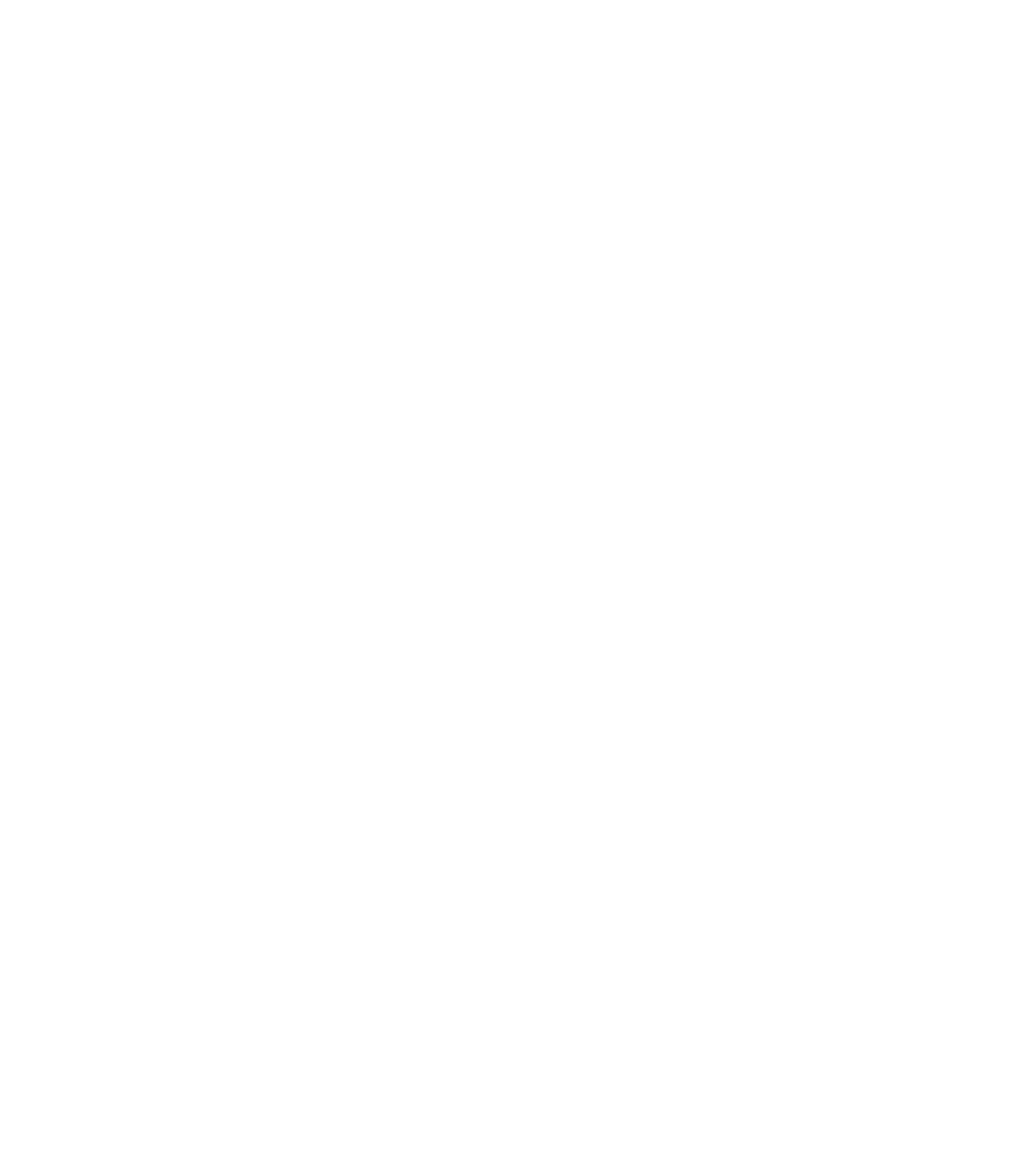
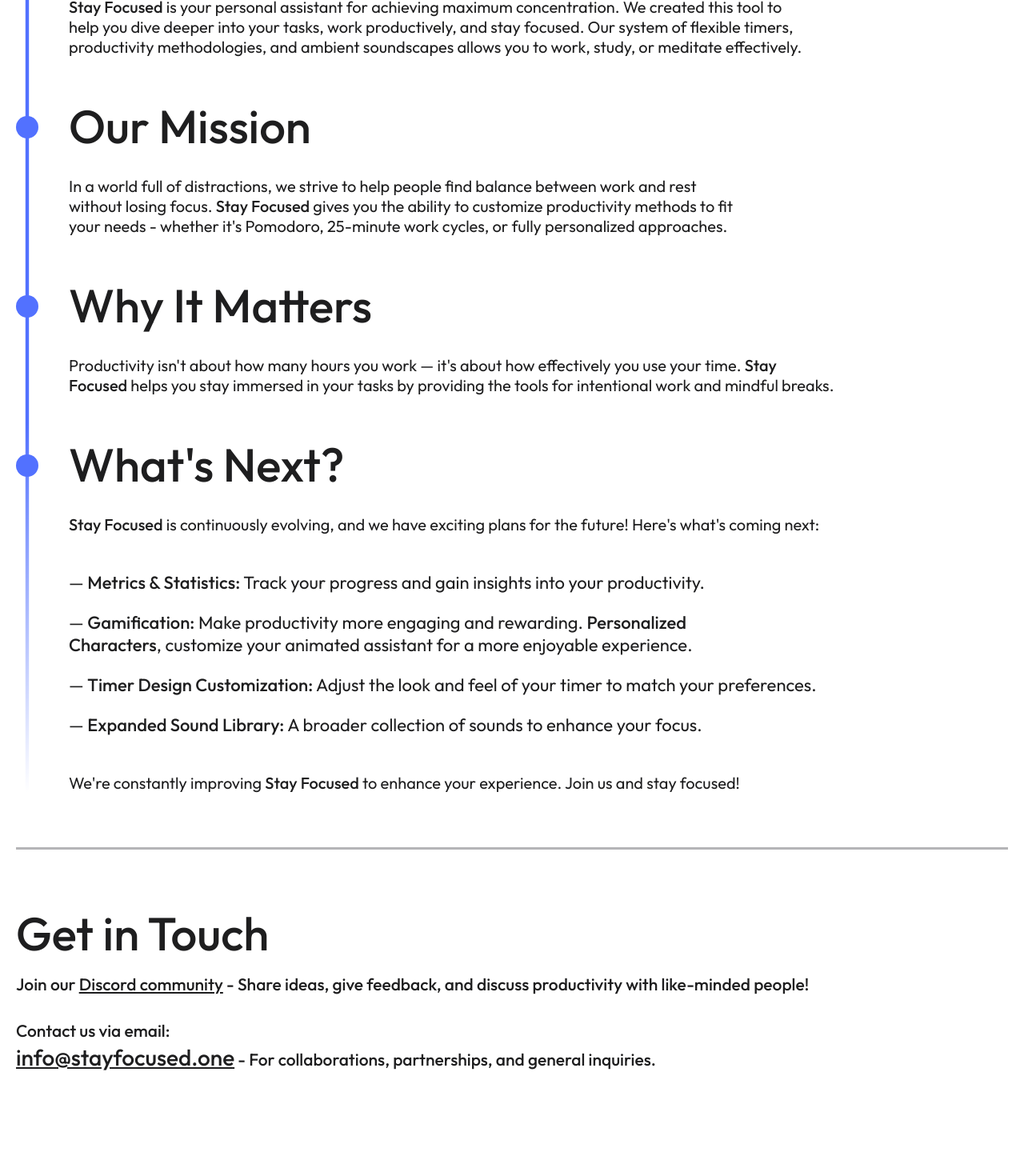
Before and after one commit to despejo11/stay-focused-frontend, a Next.js app: page /about in a window 1280 px wide. Shown: the part 280-1750 px from the top of the page at 80% size. Before the commit the page ends 800 px from the top, so only its background shows below. Built offline with nearby package versions, Linux system fonts and the light colour scheme.

Commit message:
Added content for the about page

```diff
--- a/src/app/about/page.tsx
+++ b/src/app/about/page.tsx
@@ -1,5 +1,7 @@
 import { Metadata } from 'next'
 import Header from '@/components/ui/Header/Header'
+import AboutContent from '@/components/ui/AboutContent/AboutContent'
+import Footer from '@/components/ui/Footer/Footer'
 
 export const metadata: Metadata = {
   title: 'About - Stay Focused',
@@ -9,6 +11,8 @@
   return (
     <>
       <Header />
+      <AboutContent />
+      <Footer />
     </>
   )
 }
--- /dev/null
+++ b/src/components/ui/AboutContent/AboutContent.tsx
@@ -0,0 +1,165 @@
+'use client'
+
+import styles from './style.module.scss'
+import Line from '@/components/Line/Line'
+import useThemeClass from '@/hooks/useThemeClass'
+import { LinksConfig } from '@/config/links.config'
+import { useEffect, useRef, useState } from 'react'
+
+export default function AboutContent() {
+  const contentRef = useRef<HTMLDivElement>(null)
+  const [contentHeight, setContentHeight] = useState(0)
+
+  useEffect(() => {
+    const updateHeight = () => {
+      if (contentRef.current) {
+        setContentHeight(contentRef.current.offsetHeight)
+      }
+    }
+
+    if (!contentRef.current) return
+
+    const observer = new ResizeObserver(updateHeight)
+    observer.observe(contentRef.current)
+    updateHeight()
+
+    return () => observer.disconnect()
+  }, [])
+
+  return (
+    <div className='container'>
+      <div className={styles.content} ref={contentRef}>
+        <svg
+          width='clamp(0.338rem, 0.278rem + 0.3vw, 0.5rem)'
+          height={Math.max(0, contentHeight - 30)}
+          viewBox='0 0 4 1936'
+          fill='none'
+          xmlns='http://www.w3.org/2000/svg'
+          className={styles.progress}
+        >
+          <line
+            x1='2'
+            x2='2'
+            y2='1936'
+            stroke='url(#paint0_linear_136_21)'
+            strokeWidth='clamp(0.338rem, 0.278rem + 0.3vw, 0.5rem)'
+          />
+          <defs>
+            <linearGradient
+              id='paint0_linear_136_21'
+              x1='9.69286e-09'
+              y1='1095'
+              x2='-0.5'
+              y2='1936'
+              gradientUnits='userSpaceOnUse'
+            >
+              <stop stopColor='#5271FF' />
+              <stop offset='1' stopColor='#5271FF' stopOpacity='0' />
+            </linearGradient>
+          </defs>
+        </svg>
+
+        <div className={styles.card}>
+          <img src='/images/other/Ellipse.svg' alt='Ellipse' />
+
+          <div className={styles.text}>
+            <p className={styles.title}>About Stay Focused</p>
+            <p className={styles.description}>
+              <span>Stay Focused</span> is your personal assistant for achieving
+              maximum concentration. We created this tool to help you dive
+              deeper into your tasks, work productively, and stay focused. Our
+              system of flexible timers, productivity methodologies, and ambient
+              soundscapes allows you to work, study, or meditate effectively.
+            </p>
+          </div>
+        </div>
+
+        <div className={styles.card}>
+          <img src='/images/other/Ellipse.svg' alt='Ellipse' />
+
+          <div className={styles.text}>
+            <p className={styles.title}>Our Mission</p>
+            <p className={styles.description}>
+              In a world full of distractions, we strive to help people find
+              balance between work and rest without losing focus.{' '}
+              <span>Stay Focused</span> gives you the ability to customize
+              productivity methods to fit your needs - whether it's Pomodoro,
+              25-minute work cycles, or fully personalized approaches.
+            </p>
+          </div>
+        </div>
+
+        <div className={styles.card}>
+          <img src='/images/other/Ellipse.svg' alt='Ellipse' />
+
+          <div className={styles.text}>
+            <p className={styles.title}>Why It Matters</p>
+            <p className={styles.description}>
+              Productivity isn't about how many hours you work — it's about how
+              effectively you use your time. <span>Stay Focused</span> helps you
+              stay immersed in your tasks by providing the tools for intentional
+              work and mindful breaks.
+            </p>
+          </div>
+        </div>
+
+        <div className={styles.cardAlt}>
+          <img src='/images/other/Ellipse.svg' alt='Ellipse' />
+
+          <div className={styles.text}>
+            <p className={styles.title}>What's Next?</p>
+            <p className={styles.subtitle}>
+              <span>Stay Focused</span> is continuously evolving, and we have
+              exciting plans for the future! Here's what's coming next:
+            </p>
+
+            <div className={styles.description}>
+              <p>
+                — <span>Metrics & Statistics:</span> Track your progress and
+                gain insights into your productivity.
+              </p>
+
+              <p>
+                — <span>Gamification:</span> Make productivity more engaging and
+                rewarding. <span>Personalized Characters</span>, customize your
+                animated assistant for a more enjoyable experience.
+              </p>
+
+              <p>
+                — <span>Timer Design Customization:</span> Adjust the look and
+                feel of your timer to match your preferences.
+              </p>
+
+              <p>
+                — <span>Expanded Sound Library:</span> A broader collection of
+                sounds to enhance your focus.
+              </p>
+            </div>
+
+            <p className={styles.subtitle}>
+              We're constantly improving <span>Stay Focused</span> to enhance
+              your experience. Join us and stay focused!
+            </p>
+          </div>
+        </div>
+      </div>
+
+      <Line />
+
+      <div className={useThemeClass(styles.contact, styles.darkContact)}>
+        <p className={styles.title}>Get in Touch</p>
+        <p className={styles.discord}>
+          Join our <a href={LinksConfig.discord}>Discord community</a> - Share
+          ideas, give feedback, and discuss productivity with like-minded
+          people!
+        </p>
+
+        <p className={styles.email}>
+          Contact us via email: <br />{' '}
+          <a href={LinksConfig.email}>info@stayfocused.one</a> - For
+          collaborations, partnerships, and general inquiries.
+        </p>
+      </div>
+    </div>
+  )
+}
--- /dev/null
+++ b/src/components/ui/AboutContent/style.module.scss
@@ -0,0 +1,145 @@
+@import '@/styles/index.scss';
+
+.content {
+  margin-top: $m-top;
+  display: flex;
+  flex-direction: column;
+  gap: 50px;
+  position: relative;
+
+  .progress {
+    position: absolute;
+    top: clamp(1.25rem, 1.023rem + 1.14vw, 1.875rem);
+    left: clamp(0.412rem, 0.335rem + 0.39vw, 0.625rem);
+  }
+
+  .card {
+    display: flex;
+    align-items: flex-start;
+    gap: clamp(1.125rem, 0.67rem + 2.27vw, 2.375rem);
+
+    img {
+      user-select: none;
+      margin-top: clamp(0.5rem, 0.136rem + 1.82vw, 1.5rem);
+      width: clamp(1.125rem, 0.852rem + 1.36vw, 1.875rem);
+    }
+
+    .text {
+      text-wrap: balance;
+      display: flex;
+      flex-direction: column;
+      gap: clamp(1.125rem, 0.943rem + 0.91vw, 1.625rem);
+
+      .title {
+        font-size: clamp(1.438rem, 0.642rem + 3.98vw, 3.625rem);
+        font-weight: 500;
+      }
+
+      .description {
+        font-size: clamp(0.938rem, 0.824rem + 0.57vw, 1.25rem);
+
+        span {
+          font-weight: 500;
+        }
+      }
+    }
+  }
+
+  .cardAlt {
+    display: flex;
+    align-items: flex-start;
+    gap: clamp(1.125rem, 0.67rem + 2.27vw, 2.375rem);
+
+    img {
+      user-select: none;
+      margin-top: clamp(0.5rem, 0.136rem + 1.82vw, 1.5rem);
+      width: clamp(1.125rem, 0.852rem + 1.36vw, 1.875rem);
+    }
+
+    .text {
+      text-wrap: balance;
+      display: flex;
+      flex-direction: column;
+      gap: 26px;
+
+      .title {
+        font-size: clamp(1.438rem, 0.642rem + 3.98vw, 3.625rem);
+        font-weight: 500;
+      }
+
+      .subtitle {
+        font-size: clamp(0.938rem, 0.824rem + 0.57vw, 1.25rem);
+
+        span {
+          font-weight: 500;
+        }
+      }
+
+      .description {
+        margin-block: clamp(0.625rem, 0.398rem + 1.14vw, 1.25rem);
+        display: flex;
+        flex-direction: column;
+        gap: clamp(1.125rem, 1.034rem + 0.45vw, 1.375rem);
+
+        p {
+          font-size: clamp(1rem, 0.864rem + 0.68vw, 1.375rem);
+
+          span {
+            font-weight: 500;
+          }
+        }
+      }
+    }
+  }
+}
+
+.contact {
+  .title {
+    font-size: clamp(1.438rem, 0.642rem + 3.98vw, 3.625rem);
+    font-weight: 500;
+  }
+
+  .discord {
+    margin-top: 14px;
+    font-size: clamp(0.938rem, 0.801rem + 0.68vw, 1.313rem);
+    font-weight: 500;
+
+    a {
+      text-decoration: underline;
+      color: $black;
+      transition: $tr color;
+      @include hover(null, $gray);
+    }
+  }
+
+  .email {
+    line-height: clamp(1.375rem, 1.102rem + 1.36vw, 2.125rem);
+    margin-top: 28px;
+    font-size: clamp(0.938rem, 0.801rem + 0.68vw, 1.313rem);
+    font-weight: 500;
+
+    a {
+      font-size: clamp(1.375rem, 1.239rem + 0.68vw, 1.75rem);
+      text-decoration: underline;
+      color: $black;
+      transition: $tr color;
+      @include hover(null, $gray);
+    }
+  }
+}
+
+.darkContact {
+  .discord {
+    a {
+      color: $white;
+      @include hover(null, $lightGray);
+    }
+  }
+
+  .email {
+    a {
+      color: $white;
+      @include hover(null, $lightGray);
+    }
+  }
+}
```
Also changed, not shown: public/images/other/Ellipse.svg (added).
